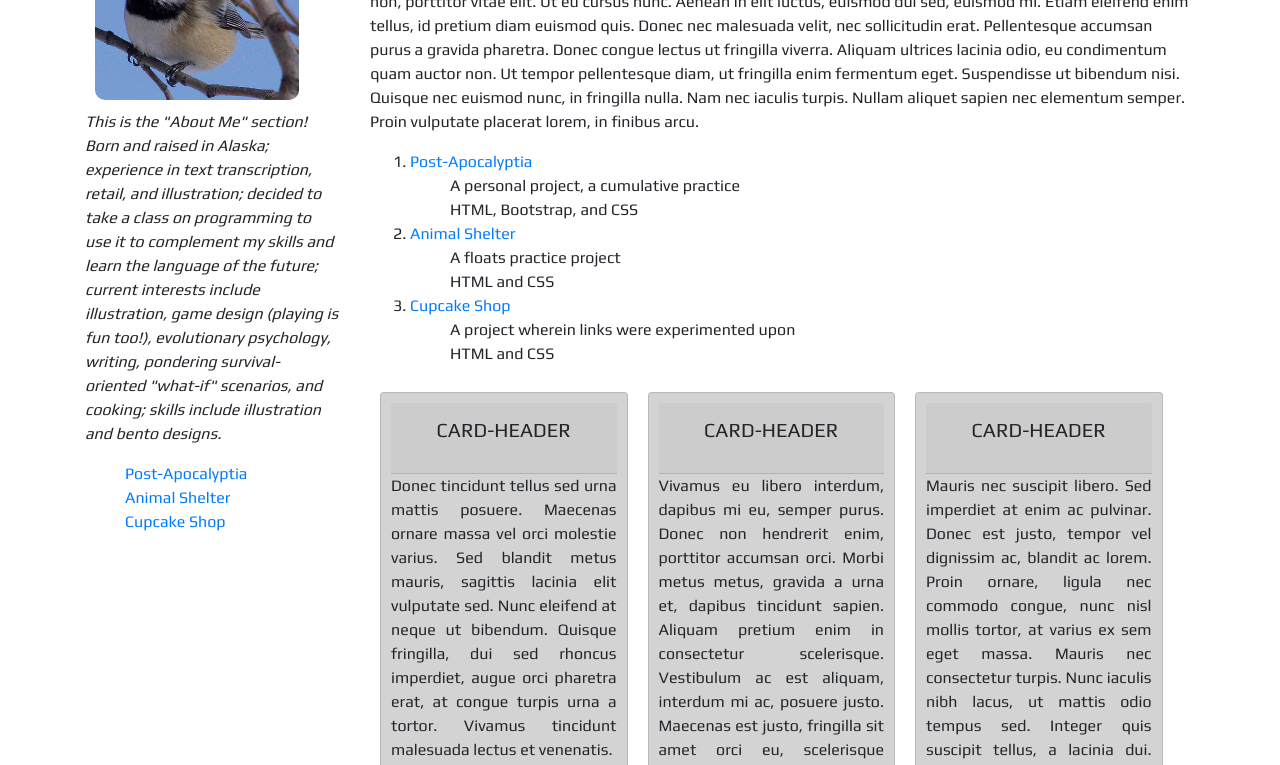
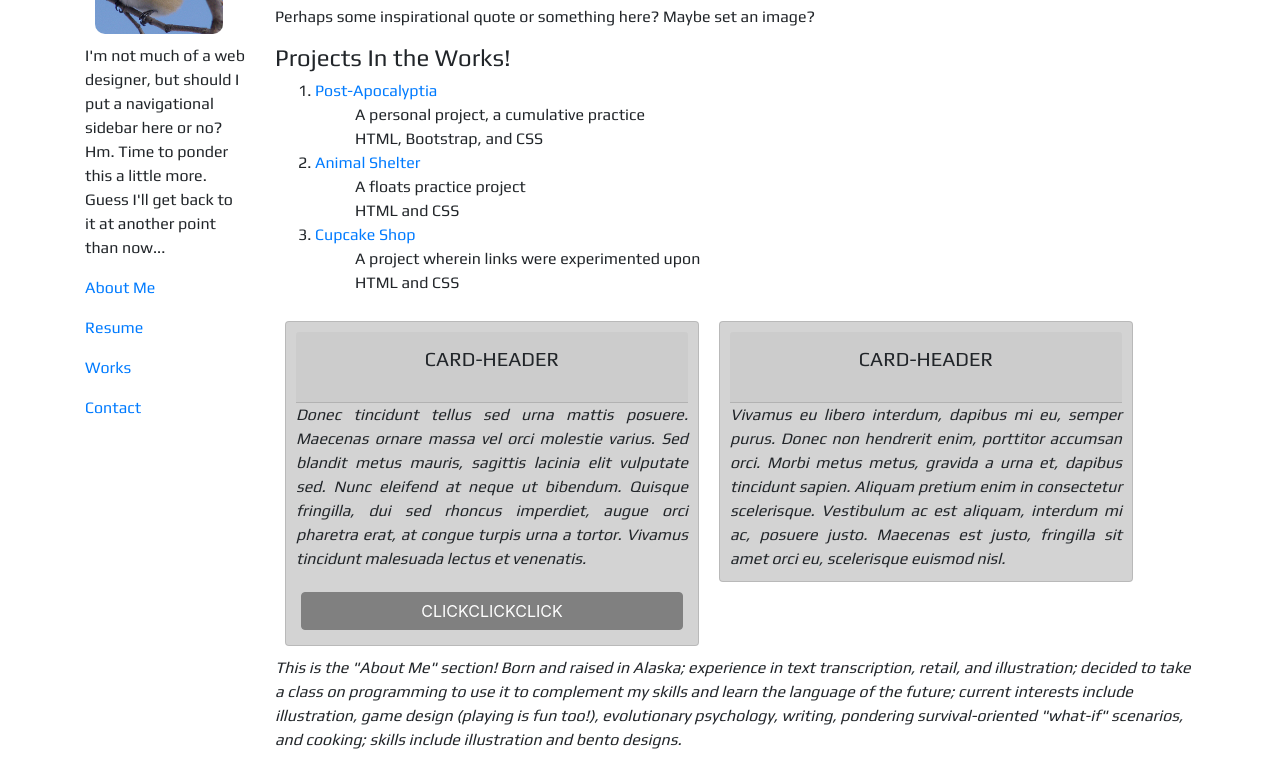
Before and after one commit to lenjha/portfolio-site, a plain HTML site: page index.html in a window 1280 px wide. Shown: the part 86-851 px from the top of the page. Drawn offline with Linux system fonts and the light colour scheme.

Commit message:
Shift the 'About Me' section to the bottom and clear the float, and add some content.

```diff
--- a/css/custom.css
+++ b/css/custom.css
@@ -1,4 +1,4 @@
-h1, p, li {
+h1, h3, h4, p, li {
   font-family: 'Play', sans-serif;
 }
 
@@ -12,13 +12,14 @@ ul {
 }
 
 .about-text {
+  clear: both;
   font-style: italic;
 }
 
 .btn-primary {
-  color: white !important;
-  background-color: black;
-  border-color: black;
+  color: white;
+  background-color: gray;
+  border-color: gray;
   margin: 5px;
 }
 
@@ -28,12 +29,13 @@ ul {
 }
 .card-text {
   text-align: justify;
+  font-style: italic;
 }
 
 .cluster {
-  float:left;
+  float: left;
   margin: 10px;
   padding: 10px;
   background-color: lightgray;
-  width: 30%;
+  width: 45%;
 }
--- a/index.html
+++ b/index.html
@@ -1,4 +1,4 @@
-<!-- NAME, IMAGE OF YOU/REPRESENTATION OF YOU, LIST OF PROJECTS YOU MADE WITH ACTIVE LINKS TO THEIR GITHUB SITES/REPOS (A BRIEF DESCRIPTION OF EACH PROJECT AND WHAT LANGUAGES THEY USE), "ABOUT ME" SECTION, BACKGROUND (EDUCATION, JOB EXPERIENCE, WHY YOU DECIDED TO TAKE A CLASS ON PROGRAMMING, ETC.), CURRENT INTERESTS/HOBBIES/SKILLS, CREATE A GH-PAGES BRANCH SO YOUR SITE CAN BE VIEWED ON GITHUB PAGES AT "LENJHA.GITHUB.IO/PORTFOLIO (EXAMPLE)""
+<!-- NAME, IMAGE OF YOU/REPRESENTATION OF YOU, LIST OF PROJECTS YOU MADE WITH ACTIVE LINKS TO THEIR GITHUB SITES/REPOS (A BRIEF DESCRIPTION OF EACH PROJECT AND WHAT LANGUAGES THEY USE), CREATE A GH-PAGES BRANCH SO YOUR SITE CAN BE VIEWED ON GITHUB PAGES AT "LENJHA.GITHUB.IO/PORTFOLIO (EXAMPLE)""
 
 REMEMBER TO SUBMIT LINK TO THE GITHUB REPO AT GITHUB.COM/YOUR-USERNANE/YOUR-PORTFOLIO.GIT
 
@@ -19,23 +19,22 @@ REGULAR COMMITS -->
   <body>
     <div class="container">
       <div class="row">
-        <div class="col-md-3">
-
+        <div class="col-md-2">
           <img src="images/chickadee.jpg" alt="A chubby, very cute chickadee perched on a branch" width=80% class="image1">
-
-          <p class="about-text">This is the "About Me" section!  Born and raised in Alaska; experience in text transcription, retail, and illustration; decided to take a class on programming to use it to complement my skills and learn the language of the future; current interests include illustration, game design (playing is fun too!), evolutionary psychology, writing, pondering survival-oriented "what-if" scenarios, and cooking; skills include illustration and bento designs.</p>
-
-          <ul>
-            <li><a href="https://github.com/lenjha/post-apocalyptia" target="_blank">Post-Apocalyptia</a></li>
-            <li><a href="https://github.com/lenjha/animalshelter" target="_blank">Animal Shelter</a></li>
-            <li><a href="https://github.com/lenjha/cupcakeshop" target="_blank">Cupcake Shop</a></li>
-          </ul>
+          <p>I'm not much of a web designer, but should I put a navigational sidebar here or no?  Hm.  Time to ponder this a little more.  Guess I'll get back to it at another point than now...</p>
+          <p><a href="#" target="_blank">About Me</a></p>
+          <p><a href="#" target="_blank">Resume</a></p>
+          <p><a href="#" target="_blank">Works</a></p>
+          <p><a href="#" target="_blank">Contact</a></p>
         </div>
 
-        <div class="col-md-9">
+        <div class="col-md-10">
 
-          <h1><strong>Hello</strong>, <em>hello~</em></h1>
-          <p>Aenean purus orci, egestas vel turpis vel, aliquet lacinia velit. Nam est nibh, accumsan malesuada pellentesque non, porttitor vitae elit. Ut eu cursus nunc. Aenean in elit luctus, euismod dui sed, euismod mi. Etiam eleifend enim tellus, id pretium diam euismod quis. Donec nec malesuada velit, nec sollicitudin erat. Pellentesque accumsan purus a gravida pharetra. Donec congue lectus ut fringilla viverra. Aliquam ultrices lacinia odio, eu condimentum quam auctor non. Ut tempor pellentesque diam, ut fringilla enim fermentum eget. Suspendisse ut bibendum nisi. Quisque nec euismod nunc, in fringilla nulla. Nam nec iaculis turpis. Nullam aliquet sapien nec elementum semper. Proin vulputate placerat lorem, in finibus arcu.</p>
+          <h1><strong>Howdy</strong></h1>
+          <h3><em>Call me Lena</em></h3>
+          <p>Perhaps some inspirational quote or something here?  Maybe set an image?</p>
+
+          <h4>Projects In the Works!</h4>
 
           <ol>
             <li><a href="https://github.com/lenjha/post-apocalyptia" target="_blank">Post-Apocalyptia</a></li>
@@ -69,12 +68,7 @@ REGULAR COMMITS -->
             </div>
             <p class=card-text>Vivamus eu libero interdum, dapibus mi eu, semper purus. Donec non hendrerit enim, porttitor accumsan orci. Morbi metus metus, gravida a urna et, dapibus tincidunt sapien. Aliquam pretium enim in consectetur scelerisque. Vestibulum ac est aliquam, interdum mi ac, posuere justo. Maecenas est justo, fringilla sit amet orci eu, scelerisque euismod nisl. </p>
           </div>
-          <div class="card cluster">
-            <div class="card-header">
-              <p>CARD-HEADER</p>
-            </div>
-            <p class=card-text>Mauris nec suscipit libero. Sed imperdiet at enim ac pulvinar. Donec est justo, tempor vel dignissim ac, blandit ac lorem. Proin ornare, ligula nec commodo congue, nunc nisl mollis tortor, at varius ex sem eget massa. Mauris nec consectetur turpis. Nunc iaculis nibh lacus, ut mattis odio tempus sed. Integer quis suscipit tellus, a lacinia dui. Vivamus volutpat mattis metus. Aenean auctor auctor massa ac pellentesque. Aliquam ultricies libero non elit pretium mollis. Nullam a mattis tellus. Nullam sollicitudin turpis sed turpis placerat, non sagittis nisi laoreet. Aenean non auctor metus. Duis a mi at elit mollis condimentum id in urna.</p>
-          </div>
+          <p class="about-text">This is the "About Me" section!  Born and raised in Alaska; experience in text transcription, retail, and illustration; decided to take a class on programming to use it to complement my skills and learn the language of the future; current interests include illustration, game design (playing is fun too!), evolutionary psychology, writing, pondering survival-oriented "what-if" scenarios, and cooking; skills include illustration and bento designs.</p>
         </div>
       </div>
     </div>
```
